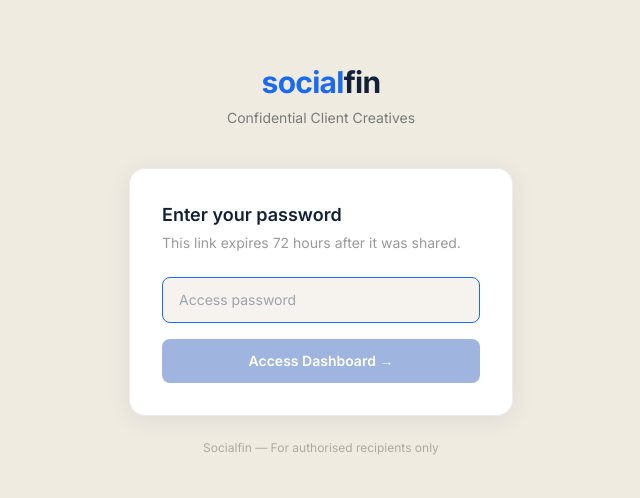
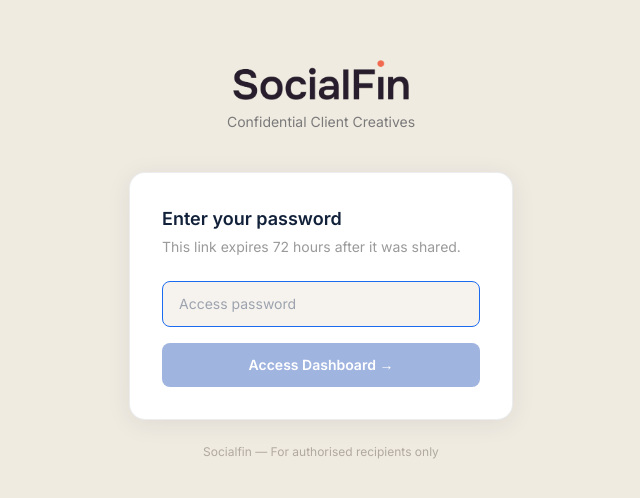
Before and after one commit to andrejskergat/axy, a Next.js app: page /login in a window 1280 px wide. Shown: the part 140-638 px from the top of the page, without its empty margins (319-959 px from the left). Built offline with nearby package versions, Linux system fonts and the light colour scheme.

Commit message:
Replace text logo with SocialFin logo image
Co-Authored-By: Claude Sonnet 4.6 <noreply@anthropic.com>
Claude-Session: https://claude.ai/code/session_01PuAz3FgUAXS2Vd9MGajuRs

```diff
--- a/src/app/login/page.tsx
+++ b/src/app/login/page.tsx
@@ -2,6 +2,7 @@
 
 import { useState, FormEvent } from "react";
 import { useRouter } from "next/navigation";
+import Image from "next/image";
 
 export default function LoginPage() {
   const router = useRouter();
@@ -38,9 +39,9 @@ export default function LoginPage() {
       <div className="w-full max-w-sm">
         {/* Logo */}
         <div className="text-center mb-10">
-          <span className="text-3xl font-bold tracking-tight" style={{ color: "#12213A" }}>
-            <span style={{ color: "#1B6BF0" }}>social</span>fin
-          </span>
+          <div className="flex justify-center mb-3">
+            <Image src="/socialfin-logo.webp" alt="SocialFin" width={160} height={48} style={{ height: "40px", width: "auto" }} priority />
+          </div>
           <p className="text-sm mt-2" style={{ color: "#7A7A7A" }}>
             Confidential Client Creatives
           </p>
--- a/src/components/AdminClient.tsx
+++ b/src/components/AdminClient.tsx
@@ -2,6 +2,7 @@
 
 import { useState } from "react";
 import Link from "next/link";
+import Image from "next/image";
 
 interface FormState {
   title: string;
@@ -58,10 +59,10 @@ export default function AdminClient() {
         className="sticky top-0 z-10 flex items-center justify-between px-6 py-4"
         style={{ background: "rgba(240,235,225,0.92)", backdropFilter: "blur(12px)", borderBottom: "1px solid rgba(18,33,58,0.08)" }}
       >
-        <span className="text-xl font-bold" style={{ color: "#12213A" }}>
-          <span style={{ color: "#1B6BF0" }}>social</span>fin
-          <span className="text-sm font-normal ml-2" style={{ color: "#A8A29E" }}>/ Add Creative</span>
-        </span>
+        <div className="flex items-center gap-2">
+          <Image src="/socialfin-logo.webp" alt="SocialFin" width={100} height={30} style={{ height: "24px", width: "auto" }} priority />
+          <span className="text-sm font-normal" style={{ color: "#A8A29E" }}>/ Add Creative</span>
+        </div>
         <Link href="/" className="text-sm font-medium" style={{ color: "#7A7A7A" }}>← Dashboard</Link>
       </header>
 
--- a/src/components/Header.tsx
+++ b/src/components/Header.tsx
@@ -3,6 +3,7 @@
 import { useRouter } from "next/navigation";
 import { useState } from "react";
 import Link from "next/link";
+import Image from "next/image";
 
 export default function Header({ isAdmin }: { isAdmin: boolean }) {
   const router = useRouter();
@@ -29,9 +30,7 @@ export default function Header({ isAdmin }: { isAdmin: boolean }) {
       }}
     >
       <div className="flex items-center gap-3">
-        <span className="text-xl font-bold tracking-tight" style={{ color: "#12213A" }}>
-          <span style={{ color: "#1B6BF0" }}>social</span>fin
-        </span>
+        <Image src="/socialfin-logo.webp" alt="SocialFin" width={120} height={36} style={{ height: "28px", width: "auto" }} priority />
         <span className="text-xs font-medium px-2 py-0.5 rounded-full" style={{ background: "rgba(27,107,240,0.08)", color: "#1B6BF0" }}>
           Ad Creatives Library
         </span>
```
Also changed, not shown: public/socialfin-logo.webp (added).
